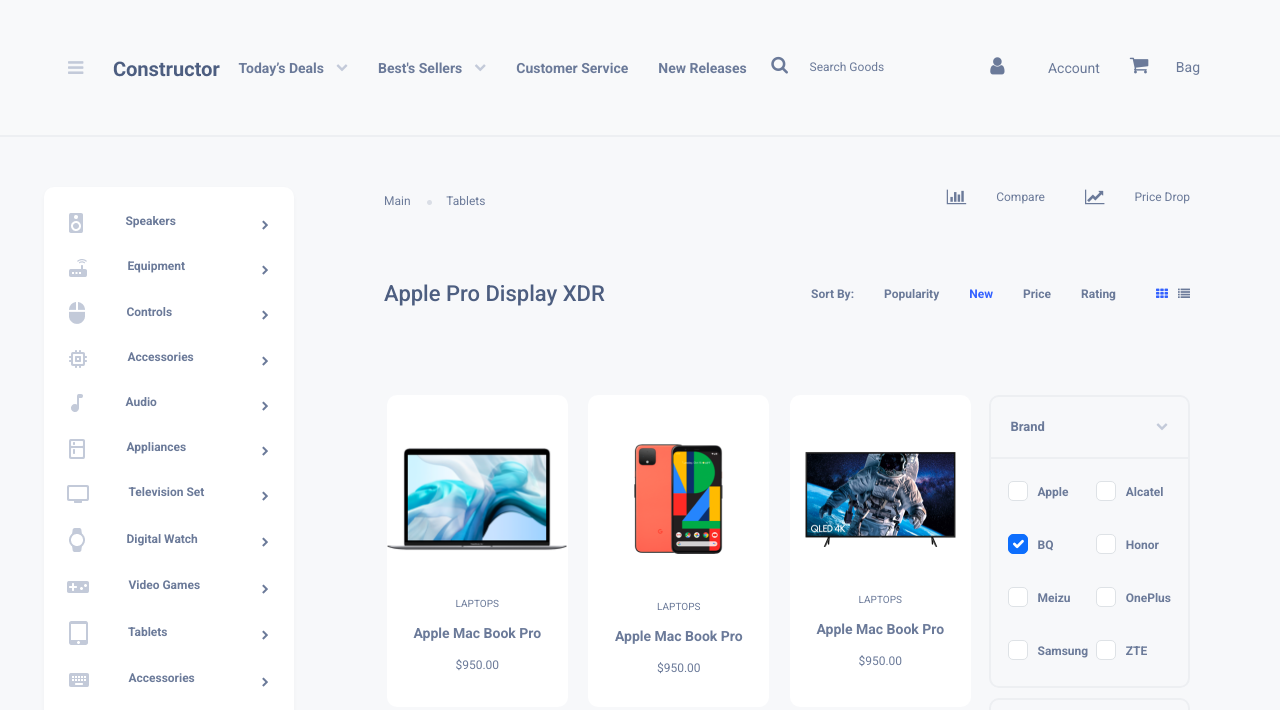
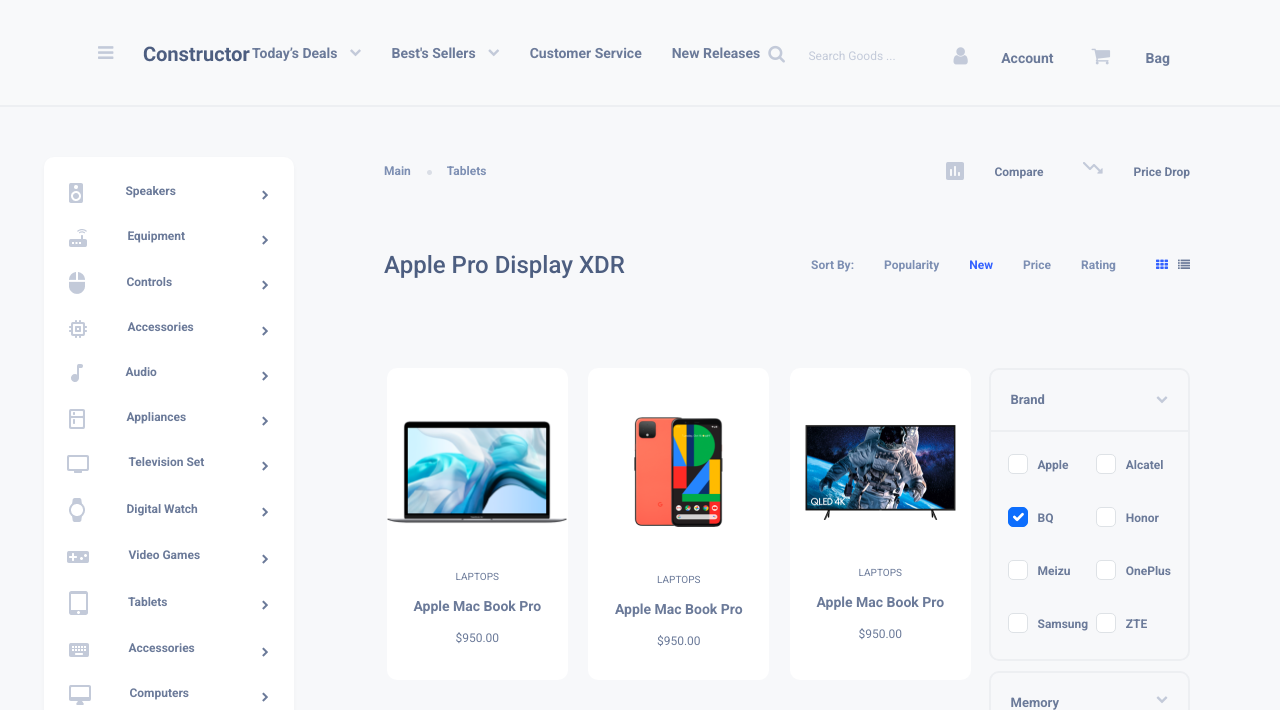
Before and after one commit to codecode123dev/DemoInCTYResponsive, a plain HTML site: page index.html in a window 1280 px wide. Shown: the top 710 px of the page. Drawn offline with nearby package versions, Linux system fonts and the light colour scheme.

Commit message:
change font size and create search

```diff
--- a/assets/css/styleTest.css
+++ b/assets/css/styleTest.css
@@ -88,8 +88,9 @@ body {
 }
 
 div.search {
-    line-height: 90px;
-    margin-top: 3px;
+    line-height: 20px;
+    margin-top: 15px;
+    font-weight: 700;
     /* margin-left: 48px; */
 
 }
@@ -97,9 +98,12 @@ div.search {
 .fa-search::before {
     font-size: 1.8rem;
     margin-right: 14px;
-    padding: 6px
-}
-
+    padding: 6px;
+    color: #C3CAD9;
+}
+.search-heading::placeholder{
+    color: #C3CAD9;
+}
 .icon-search {
     display: inline-block;
     align-items: center;
@@ -112,7 +116,6 @@ div.search {
 
     /* width: 155px; */
     display: flex;
-    margin-top: 4px;
     margin-right: 80px;
 }
 
@@ -245,9 +248,14 @@ div.icons-size {
 }
 
 /* end Page content */
-.content-breadcrumb {
+.content-breadcrumb-compare,.content-breadcrumb-price-drop, .content-breadcrumb-compare:hover,.content-breadcrumb-price-drop:hover {
     font-size: 1.2rem;
     margin-left: 20px;
+    line-height: 20px;
+    font-weight: 700;
+    text-decoration: none;
+    color: #6B7A99;
+
 }
 
 /* Main content  */
@@ -273,7 +281,13 @@ div.icons-size {
     justify-content: space-between;
     /* gap: 300px; */
     align-items: center;
-
+}
+
+.main-breadcrumb ,.tablets-breadcrumb , .main-breadcrumb:hover, .tablets-breadcrumb:hover{
+    text-decoration: none;
+    color: #7D8FB3;
+    font-weight: 700;
+    line-height: 20px;
 
 }
 
@@ -738,12 +752,15 @@ div>.background-color-img-icons {
 
 .fa-user {
     font-size: 2rem;
-    margin-right: 30px;
+    margin-right: 20px;
     padding: 6px;
+    color: #C3CAD9;
 }
 
 .fa-shopping-cart {
     font-size: 2rem;
+    padding: 8px;
+    color: #C3CAD9;
 }
 
 
@@ -856,7 +873,7 @@ div>.background-color-img-icons {
 .option-main-content .title-main-content {
     font-weight: 500;
     color: #4D5E80;
-    font-size: 2.2rem;
+    font-size: 2.4rem;
 }
 
 /* .option .option-child{
@@ -971,10 +988,29 @@ div>.background-color-img-icons {
     align-items: center;
 }
 
-.option-child-detail p {
+.option-child-detail a {
     margin: 0;
     padding: 0;
     font-size: 1.2rem;
+    font-weight: 700;
+    text-decoration: none;
+    line-height: 25px;
+    color: #7D8FB3;
+}
+
+.search-heading:focus-visible {
+    outline: none;
+}
+
+
+.img-price-drop {
+    width: 20px;
+    height: 12px;
+}
+
+.img-compare {
+    width: 18px;
+    height: 18px;
 }
 
 .icons-option .option-child i {
@@ -1064,7 +1100,7 @@ div .content-dropdown-four {
     display: flex;
     flex-direction: row;
     justify-content: space-between;
-    padding: 21px 0;
+    padding: 30px;
 }
 
 .wrap-nav-content .navbar-nav {
@@ -1098,7 +1134,9 @@ div .content-dropdown-four {
 
 .account .account-content {
     font-size: 1.4rem;
-    line-height: 86px;
+    line-height: 30px;
+    color: #6B7A99;
+    font-weight: 700;
 }
 
 .icon-shopping-cart {
@@ -1109,7 +1147,9 @@ div .content-dropdown-four {
 
 .cart-icons .cart-content {
     font-size: 1.4rem;
-    line-height: 84px;
+    line-height: 30px;
+    color: #6B7A99;
+    font-weight: 700;
 }
 
 .page-content {
@@ -1146,7 +1186,6 @@ img.img-constructor {
 
 /* search */
 .search .search-heading {
-    line-height: 30px;
     font-size: 1.2rem;
 
 
@@ -1416,9 +1455,6 @@ main.main {
     margin-left: 58px;
 }
 
-div.search {
-    margin-right: 100px;
-}
 
 .right-icons .account {
     cursor: pointer;
--- a/index.html
+++ b/index.html
@@ -63,11 +63,9 @@
       </div>
 
       <div class="icons-header-show">
-        <div class="search ">
-          <i class="fa fa-search" aria-hidden="true"></i>
-          <span class="search-heading">
-            Search Goods
-          </span>
+        <div class="search">
+          <i  class="fa fa-search"  aria-hidden="true"></i>
+          <input class="search-heading " style="background-color: transparent; border: none;" placeholder="Search Goods ..."></input>
         </div>
 
         <div class="right-icons ">
@@ -310,17 +308,18 @@
         <div class="head-main-content">
           <div class="breadcrumb">
             <div class="detail-breadcrumb">
-              Main
-              <img class="icons-dot" src="img/icons/dot.png" alt="" /> Tablets
+              <a class="main-breadcrumb" href="#">Main</a>
+              <img class="icons-dot" src="img/icons/dot.png" alt="" />
+              <a class="tablets-breadcrumb" href="#">Tablets</a>
             </div>
             <div class="icons-breadcrumb">
               <div class="icons-breadcrumb-compare">
-                <i class="fa fa-bar-chart" aria-hidden="true"></i>
-                <p class="content-breadcrumb">Compare</p>
+                <img class="img-compare" src="img/icons/compare.png" alt="">
+                <a href="#" class="content-breadcrumb-compare">Compare</a>
               </div>
               <div class="icons-breadcrumb-price">
-                <i class="fa fa-line-chart" aria-hidden="true"></i>
-                <p class="content-breadcrumb ">Price Drop</p>
+                <img class="img-price-drop" src="img/icons/Price_drop.png" alt="">
+                <a href="#" class="content-breadcrumb-price-drop">Price Drop</a>
               </div>
             </div>
           </div>
@@ -329,20 +328,20 @@
             <div class="option font-size-2rem">
               <div class="option-child">
                 <div class="option-child-detail">
-                  <p>Sort By:</p>
+                  <a href="#">Sort By:</a>
                 </div>
                 <div class="option-child-detail popularity-item">
-                  <p>Popularity</p>
+                  <a href="#">Popularity</a>
                 </div>
                 <div class="option-child-detail option-child-new">
-                  <p id="new">New</p>
+                  <a href="#" id="new">New</a>
                   <i class="fa fa-chevron-down icons-after-new" aria-hidden="true"></i>
                 </div>
                 <div class="option-child-detail option-child-price">
-                  <p>Price</p>
+                  <a href="#">Price</a>
                 </div>
                 <div class="option-child-detail option-child-rating">
-                  <p>Rating</p>
+                  <a href="#">Rating</a>
                 </div>
               </div>
               <div class="icons-option">
```
Also changed, not shown: img/icons/Price_drop.png (added), img/icons/compare.png (added).
